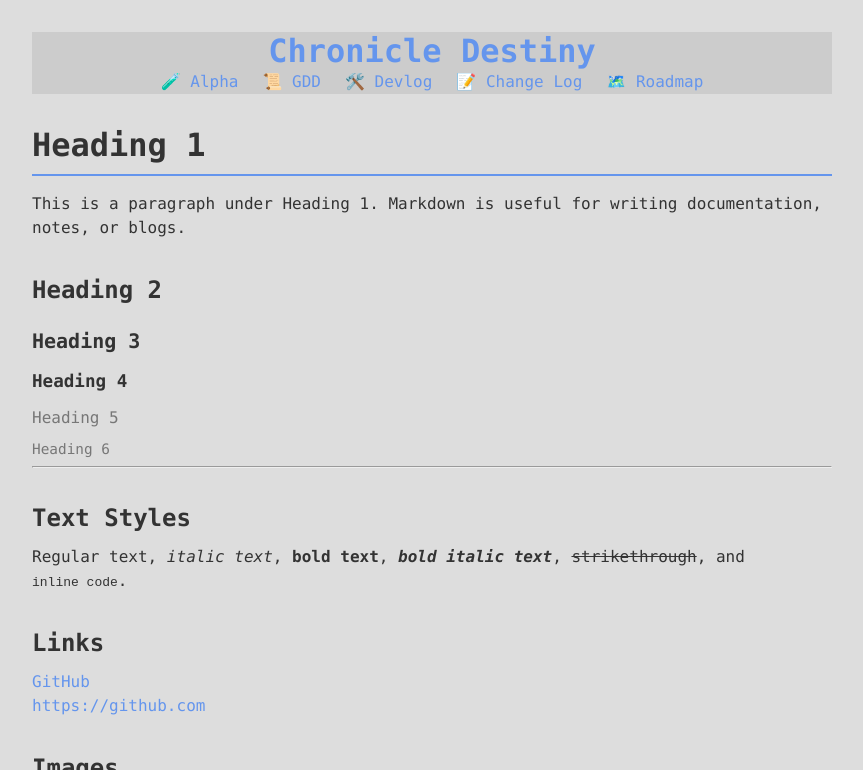
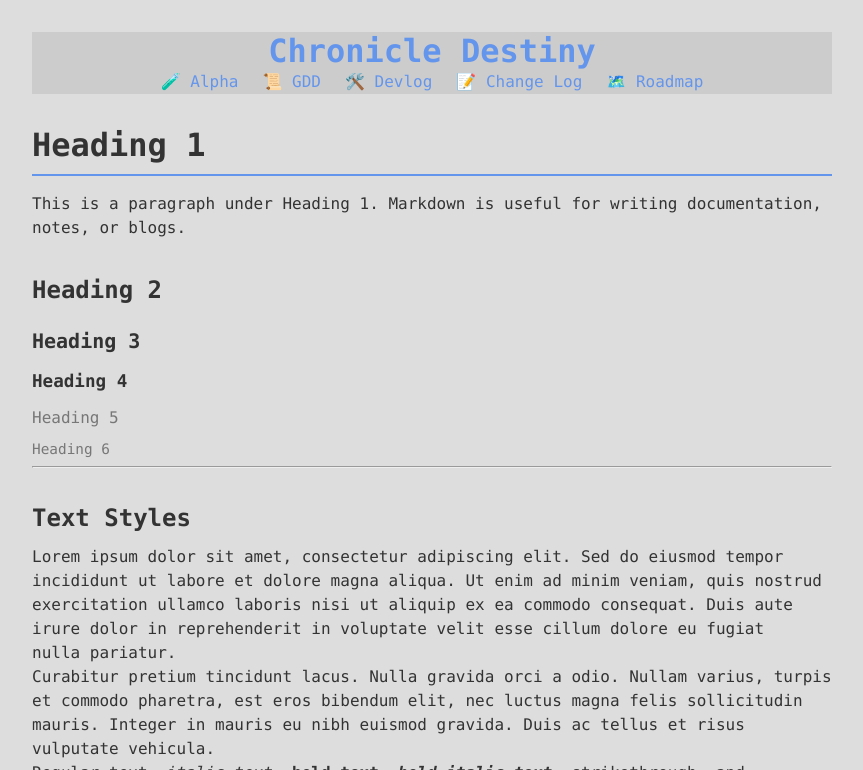
Before and after one commit to zBuLe/Chronicle-Destiny, a Jekyll site: the page built from test.md, in a window 1280 px wide and 900 px high, cut to the strip 0-770 px from the top of the window. Shown: the whole strip, without its empty margins (208-1071 px from the left). Built offline with Jekyll 4.4.1, drawn with Linux system fonts in a browser that asks for light colours; nearby versions of some CDN libraries; our own code applies the rules of GitHub Pages for plain Markdown files.

Commit message:
Add additional text styles examples to enhance markdown test page

```diff
--- a/test.md
+++ b/test.md
@@ -19,6 +19,10 @@
 ---
 
 ## Text Styles
+
+Lorem ipsum dolor sit amet, consectetur adipiscing elit. Sed do eiusmod tempor incididunt ut labore et dolore magna aliqua. Ut enim ad minim veniam, quis nostrud exercitation ullamco laboris nisi ut aliquip ex ea commodo consequat. Duis aute irure dolor in reprehenderit in voluptate velit esse cillum dolore eu fugiat nulla pariatur.
+
+Curabitur pretium tincidunt lacus. Nulla gravida orci a odio. Nullam varius, turpis et commodo pharetra, est eros bibendum elit, nec luctus magna felis sollicitudin mauris. Integer in mauris eu nibh euismod gravida. Duis ac tellus et risus vulputate vehicula.
 
 Regular text, *italic text*, **bold text**, ***bold italic text***, ~~strikethrough~~, and `inline code`.
 
```
